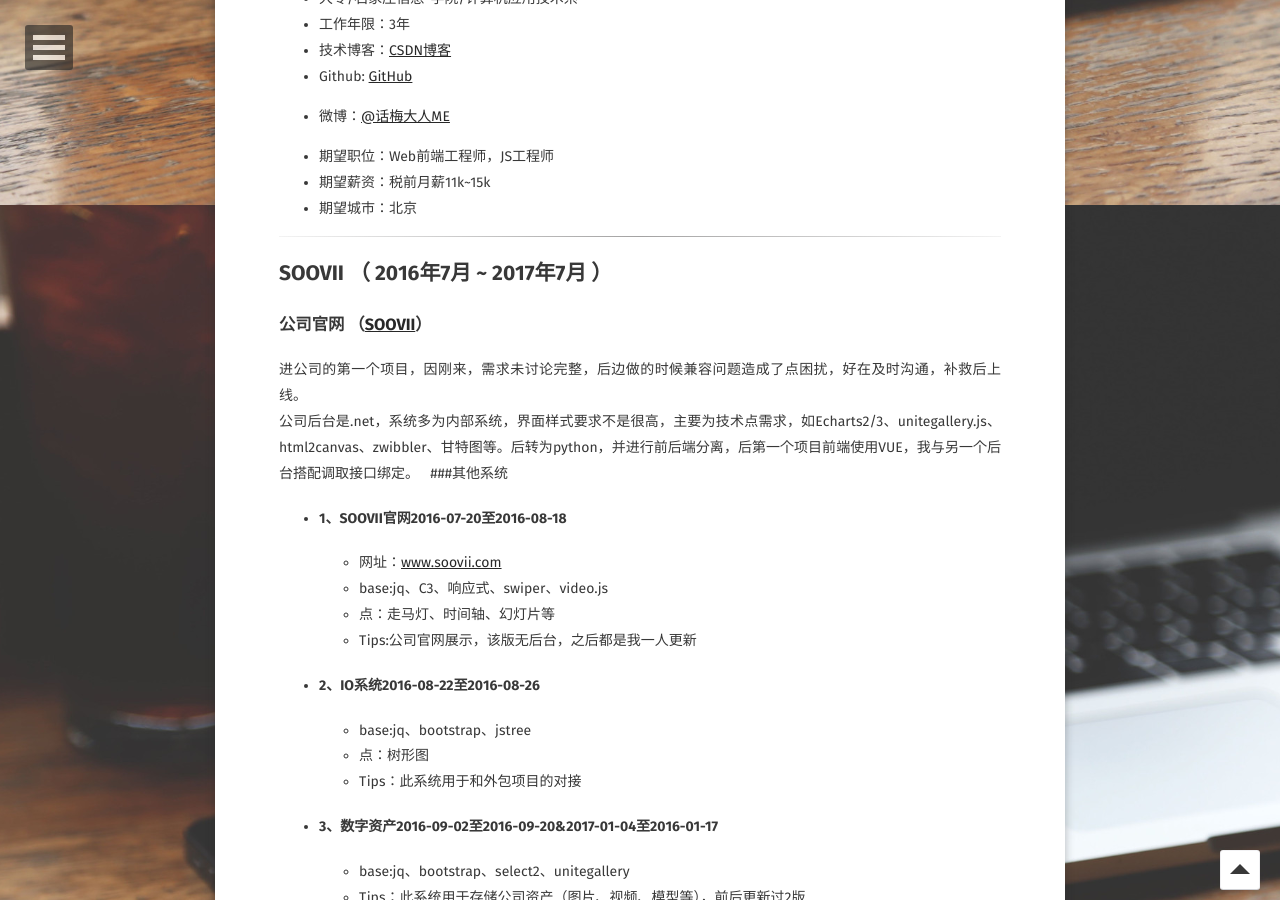
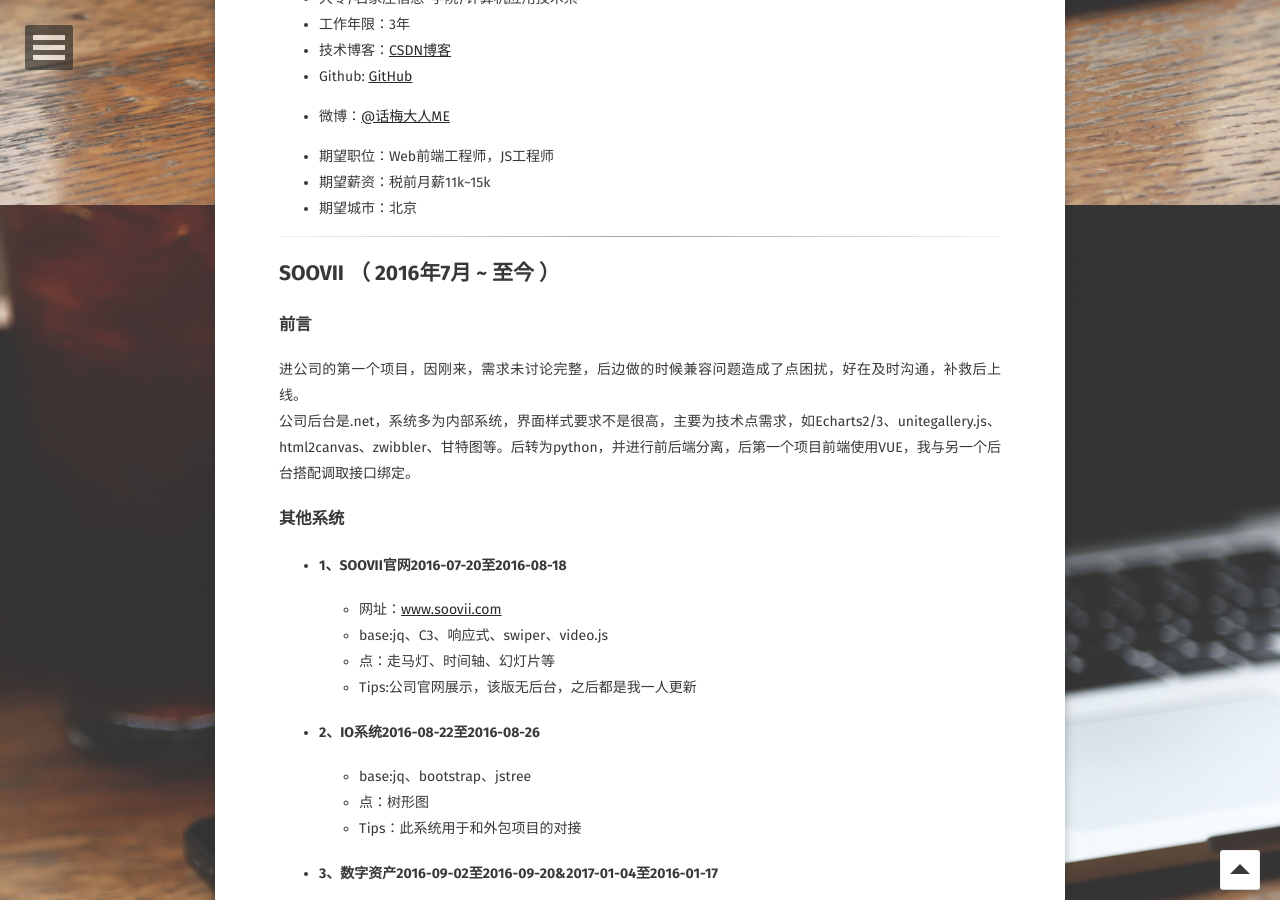
Before and after one commit to ybx13579/IceYang.github.io, a Jekyll site: the page built from about/index.md, in a window 1280 px wide and 900 px high, scrolled down 695 px. Built offline with Jekyll 4.4.1, drawn with Linux system fonts in a browser that asks for light colours; some web fonts are replaced.

Commit message:
Update index.md

```diff
--- a/about/index.md
+++ b/about/index.md
@@ -34,12 +34,13 @@ comments: false
 ---
 
 
-## SOOVII （ 2016年7月 ~ 2017年7月 ）
+## SOOVII （ 2016年7月 ~ 至今 ）
 
-### 公司官网 （[SOOVII](www.soovii.com)）
+### 前言
+
 进公司的第一个项目，因刚来，需求未讨论完整，后边做的时候兼容问题造成了点困扰，好在及时沟通，补救后上线。<br/>公司后台是.net，系统多为内部系统，界面样式要求不是很高，主要为技术点需求，如Echarts2/3、unitegallery.js、html2canvas、zwibbler、甘特图等。后转为python，并进行前后端分离，后第一个项目前端使用VUE，我与另一个后台搭配调取接口绑定。
 
-###其他系统
+### 其他系统
 <ul>
         <li>
             <h4>1、SOOVII官网<span>2016-07-20至2016-08-18</span></h4>
@@ -182,7 +183,7 @@ comments: false
     </ul>
 
 
-## 技术文章
+# 技术文章
 
 -
 -
```
